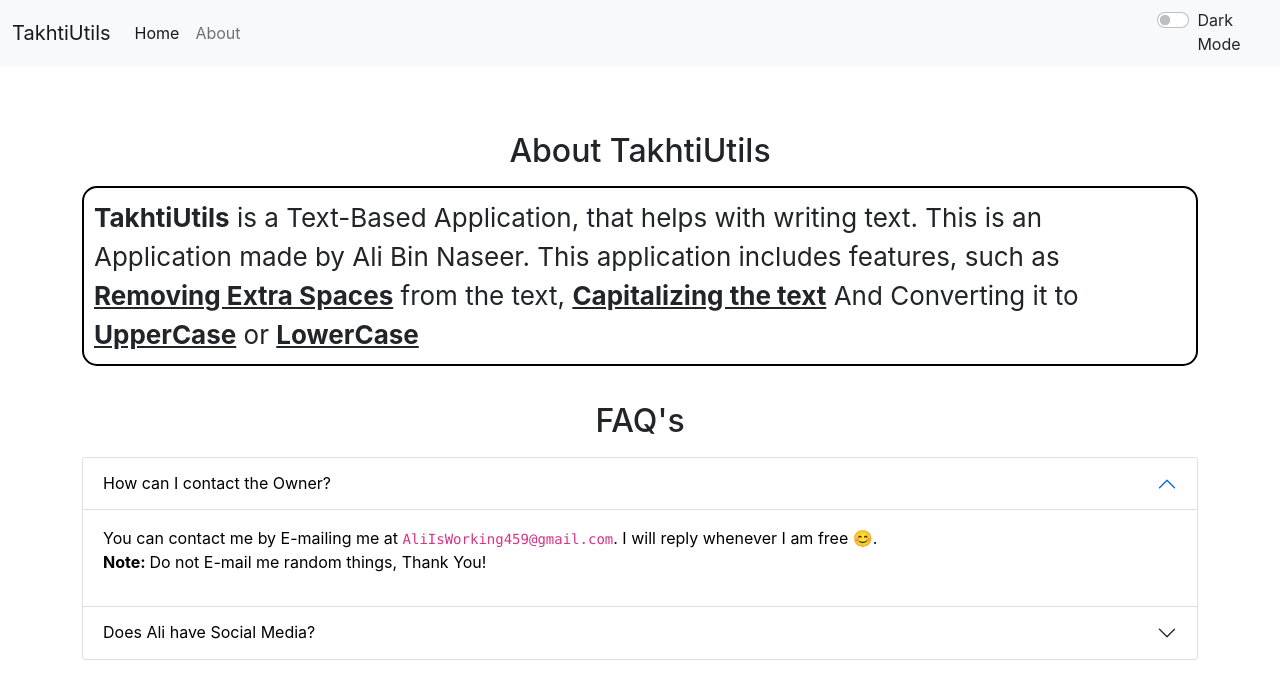
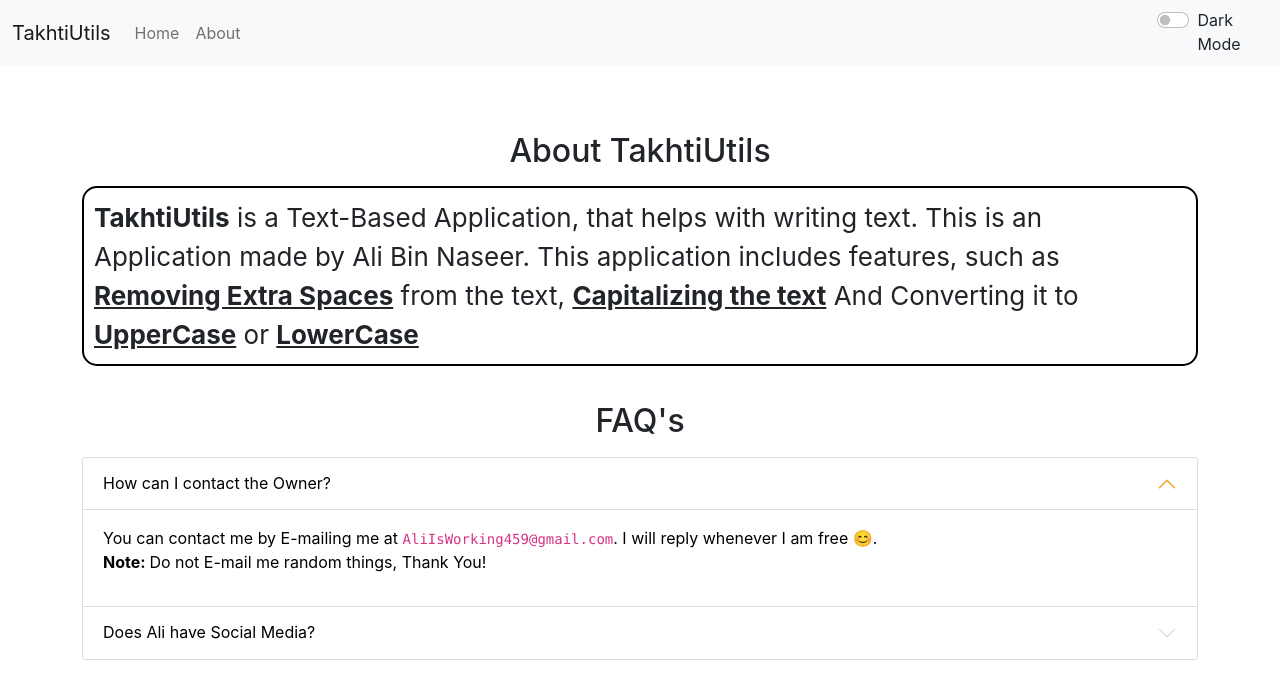
Before and after one commit to SaabK/TakhtiUtils, a React (Create React App) app: page /About in a window 1280 px wide. Shown: the top 696 px of the page. Built offline with nearby package versions, Linux system fonts and the light colour scheme.

Commit message:
Fixed Bugs V1.12

```diff
--- a/src/App.css
+++ b/src/App.css
@@ -12,3 +12,7 @@
 .text-color-black{
   color: black;
 }
+
+.accordion-button::after{
+  filter: invert(1);
+}
--- a/src/components/Navbar.js
+++ b/src/components/Navbar.js
@@ -15,7 +15,7 @@ export default function Navbar(props) {
                 <div className="collapse navbar-collapse" id="navbarNav">
                     <ul className="navbar-nav">
                         <li className="nav-item">
-                            <Link className="nav-link active" to="/TakhtiUtils/">Home</Link>
+                            <Link className="nav-link" to="/TakhtiUtils/">Home</Link>
                         </li>
                         <li className="nav-item">
                             <Link className="nav-link" to="/about">About</Link>
--- a/src/components/TextForm.js
+++ b/src/components/TextForm.js
@@ -47,7 +47,7 @@ export default function TextForm(props) {
 
     }
 
-    let wordCount = text.split(" ").filter((element)=>{return element.length !== 0}).length;
+    let wordCount = text.split(/\s+/).filter((element)=>{return element.length !== 0}).length;
     // let wordCount = text.split(" ").length - 1;
 
     return (
```
